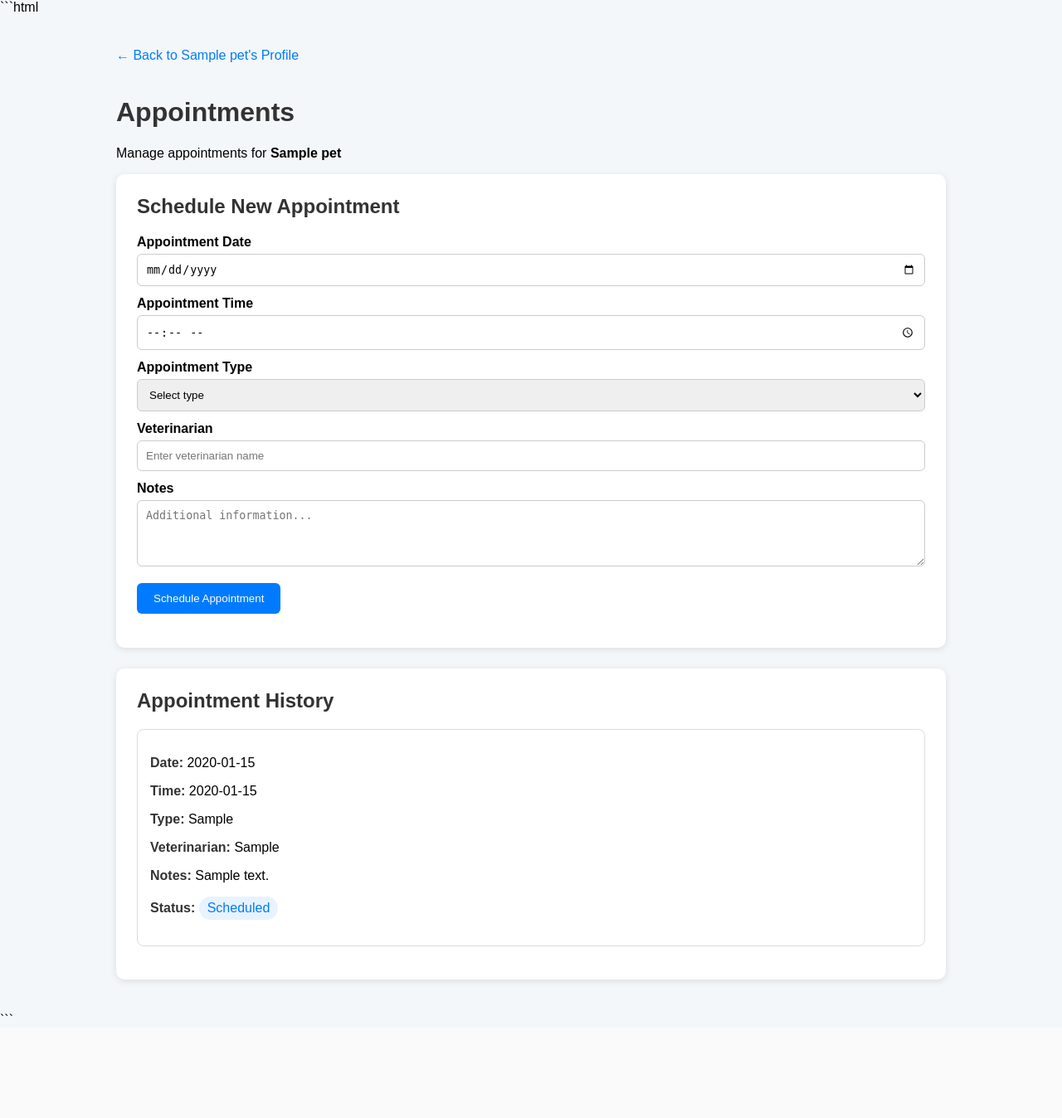
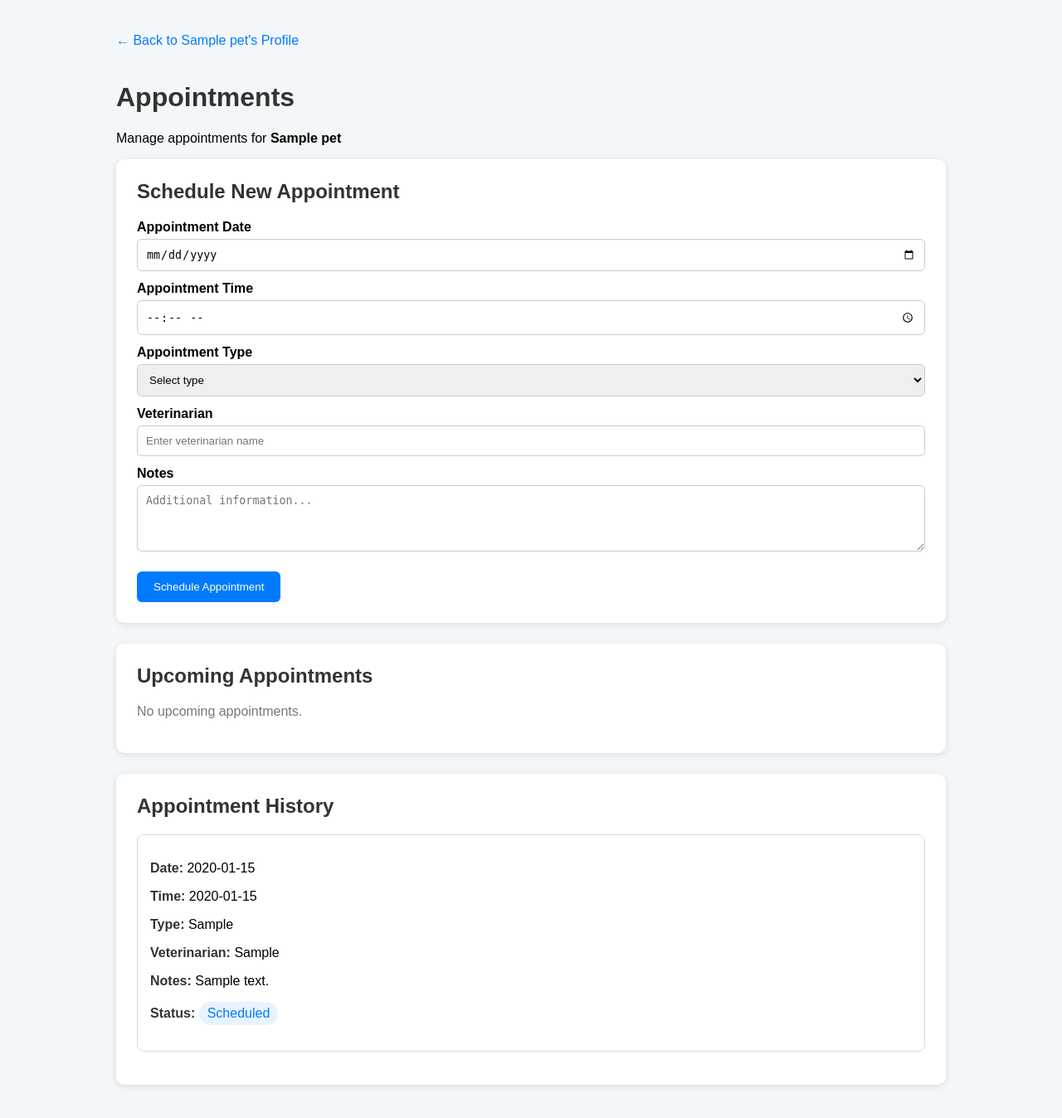
Before and after one commit to Vishnu-43/petcare-management-system, a Flask app: page /pets/1/appointments in a window 1280 px wide. Shown: the whole page at 83% size. Before the commit the page ends 1225 px from the top, so only its background shows below. Run offline with Flask 3, Linux system fonts and the light colour scheme; a user stored in the database is signed in; tables that the repository leaves empty hold one stand-in row (values such as "Sample post").

Commit message:
Add upcoming appointment display

````diff
--- a/app.py
+++ b/app.py
@@ -1,3 +1,4 @@
+
 from flask import Flask, render_template, request, redirect, url_for
 from werkzeug.security import generate_password_hash, check_password_hash
 from flask_login import (
@@ -5,11 +6,10 @@ from flask_login import (
     login_user,
     logout_user,
     login_required,
-    current_user
+    current_user,
 )
-
+from datetime import datetime
 from extensions import db
-
 
 app = Flask(__name__)
 
@@ -95,10 +95,7 @@ def login():
 
         user = User.query.filter_by(email=email).first()
 
-        if user and check_password_hash(
-            user.password_hash,
-            password
-        ):
+        if user and check_password_hash(user.password_hash, password):
             login_user(user)
 
             return redirect(url_for("dashboard"))
@@ -115,14 +112,9 @@ def login():
 @login_required
 def dashboard():
 
-    pets = Pet.query.filter_by(
-        user_id=current_user.id
-    ).all()
+    pets = Pet.query.filter_by(user_id=current_user.id).all()
 
-    return render_template(
-        "dashboard.html",
-        pets=pets
-    )
+    return render_template("dashboard.html", pets=pets)
 
 
 @app.route("/logout")
@@ -132,6 +124,7 @@ def logout():
     logout_user()
 
     return redirect(url_for("login"))
+
 
 @app.route("/pets/add", methods=["GET", "POST"])
 @login_required
@@ -153,7 +146,7 @@ def add_pet():
             breed=breed,
             gender=gender,
             date_of_birth=date_of_birth,
-            weight=float(weight) if weight else None
+            weight=float(weight) if weight else None,
         )
 
         db.session.add(new_pet)
@@ -162,6 +155,7 @@ def add_pet():
         return redirect(url_for("dashboard"))
 
     return render_template("add_pet.html")
+
 
 @app.route("/pets/<int:pet_id>")
 @login_required
@@ -172,10 +166,8 @@ def pet_profile(pet_id):
         user_id=current_user.id
     ).first_or_404()
 
-    return render_template(
-        "pet_profile.html",
-        pet=pet
-    )
+    return render_template("pet_profile.html", pet=pet)
+
 
 @app.route("/pets/<int:pet_id>/vaccinations", methods=["GET", "POST"])
 @login_required
@@ -198,7 +190,7 @@ def vaccinations(pet_id):
             vaccine_name=vaccine_name,
             vaccination_date=vaccination_date,
             next_due_date=next_due_date,
-            notes=notes
+            notes=notes,
         )
 
         db.session.add(new_vaccination)
@@ -208,17 +200,19 @@ def vaccinations(pet_id):
             url_for("vaccinations", pet_id=pet.id)
         )
 
-    vaccination_records = Vaccination.query.filter_by(
-        pet_id=pet.id
-    ).order_by(
-        Vaccination.vaccination_date.desc()
-    ).all()
+    vaccination_records = (
+        Vaccination.query
+        .filter_by(pet_id=pet.id)
+        .order_by(Vaccination.vaccination_date.desc())
+        .all()
+    )
 
     return render_template(
         "vaccinations.html",
         pet=pet,
         vaccinations=vaccination_records
     )
+
 
 @app.route("/pets/<int:pet_id>/medical-records", methods=["GET", "POST"])
 @login_required
@@ -243,7 +237,7 @@ def medical_records(pet_id):
             diagnosis=diagnosis,
             treatment=treatment,
             veterinarian=veterinarian,
-            notes=notes
+            notes=notes,
         )
 
         db.session.add(new_record)
@@ -253,17 +247,20 @@ def medical_records(pet_id):
             url_for("medical_records", pet_id=pet.id)
         )
 
-    medical_records_list = MedicalRecord.query.filter_by(
-        pet_id=pet.id
-    ).order_by(
-        MedicalRecord.visit_date.desc()
-    ).all()
+    medical_records_list = (
+        MedicalRecord.query
+        .filter_by(pet_id=pet.id)
+        .order_by(MedicalRecord.visit_date.desc())
+        .all()
+    )
 
     return render_template(
         "medical_records.html",
         pet=pet,
         medical_records=medical_records_list
     )
+
+
 @app.route("/pets/<int:pet_id>/appointments", methods=["GET", "POST"])
 @login_required
 def appointments(pet_id):
@@ -287,7 +284,7 @@ def appointments(pet_id):
             appointment_time=appointment_time,
             appointment_type=appointment_type,
             veterinarian=veterinarian,
-            notes=notes
+            notes=notes,
         )
 
         db.session.add(new_appointment)
@@ -297,17 +294,53 @@ def appointments(pet_id):
             url_for("appointments", pet_id=pet.id)
         )
 
-    appointment_records = Appointment.query.filter_by(
+    # Get all appointments for this pet
+    all_appointments = Appointment.query.filter_by(
         pet_id=pet.id
-    ).order_by(
-        Appointment.appointment_date.desc()
     ).all()
+
+    upcoming_appointments = []
+    appointment_history = []
+
+    now = datetime.now()
+
+    for appointment in all_appointments:
+
+        try:
+            appointment_datetime = datetime.strptime(
+                f"{appointment.appointment_date} {appointment.appointment_time}",
+                "%Y-%m-%d %H:%M"
+            )
+
+            if (
+                appointment_datetime >= now
+                and appointment.status == "Scheduled"
+            ):
+                upcoming_appointments.append(appointment)
+            else:
+                appointment_history.append(appointment)
+
+        except ValueError:
+            appointment_history.append(appointment)
+
+    # Sort upcoming appointments from nearest to latest
+    upcoming_appointments.sort(
+        key=lambda a: (a.appointment_date, a.appointment_time)
+    )
+
+    # Sort history from latest to oldest
+    appointment_history.sort(
+        key=lambda a: (a.appointment_date, a.appointment_time),
+        reverse=True
+    )
 
     return render_template(
         "appointments.html",
         pet=pet,
-        appointments=appointment_records
+        upcoming_appointments=upcoming_appointments,
+        appointments=appointment_history,
     )
+
 
 # Create database tables
 with app.app_context():
--- a/templates/appointments.html
+++ b/templates/appointments.html
@@ -1,4 +1,4 @@
-```html
+
 <!DOCTYPE html>
 <html lang="en">
 <head>
@@ -120,6 +120,7 @@
         Manage appointments for <strong>{{ pet.name }}</strong>
     </p>
 
+
     <!-- Add Appointment -->
     <div class="card">
 
@@ -182,6 +183,68 @@
     </div>
 
 
+    <!-- Upcoming Appointments -->
+    <div class="card">
+
+        <h2>Upcoming Appointments</h2>
+
+        {% if upcoming_appointments %}
+
+            {% for appointment in upcoming_appointments %}
+
+                <div class="appointment">
+
+                    <p>
+                        <strong>Date:</strong>
+                        {{ appointment.appointment_date }}
+                    </p>
+
+                    <p>
+                        <strong>Time:</strong>
+                        {{ appointment.appointment_time }}
+                    </p>
+
+                    <p>
+                        <strong>Type:</strong>
+                        {{ appointment.appointment_type }}
+                    </p>
+
+                    {% if appointment.veterinarian %}
+                    <p>
+                        <strong>Veterinarian:</strong>
+                        {{ appointment.veterinarian }}
+                    </p>
+                    {% endif %}
+
+                    {% if appointment.notes %}
+                    <p>
+                        <strong>Notes:</strong>
+                        {{ appointment.notes }}
+                    </p>
+                    {% endif %}
+
+                    <p>
+                        <strong>Status:</strong>
+                        <span class="status">
+                            {{ appointment.status }}
+                        </span>
+                    </p>
+
+                </div>
+
+            {% endfor %}
+
+        {% else %}
+
+            <p class="empty">
+                No upcoming appointments.
+            </p>
+
+        {% endif %}
+
+    </div>
+
+
     <!-- Appointment History -->
     <div class="card">
 
@@ -236,7 +299,7 @@
         {% else %}
 
             <p class="empty">
-                No appointments scheduled yet.
+                No appointment history.
             </p>
 
         {% endif %}
@@ -247,4 +310,3 @@
 
 </body>
 </html>
-```
````
